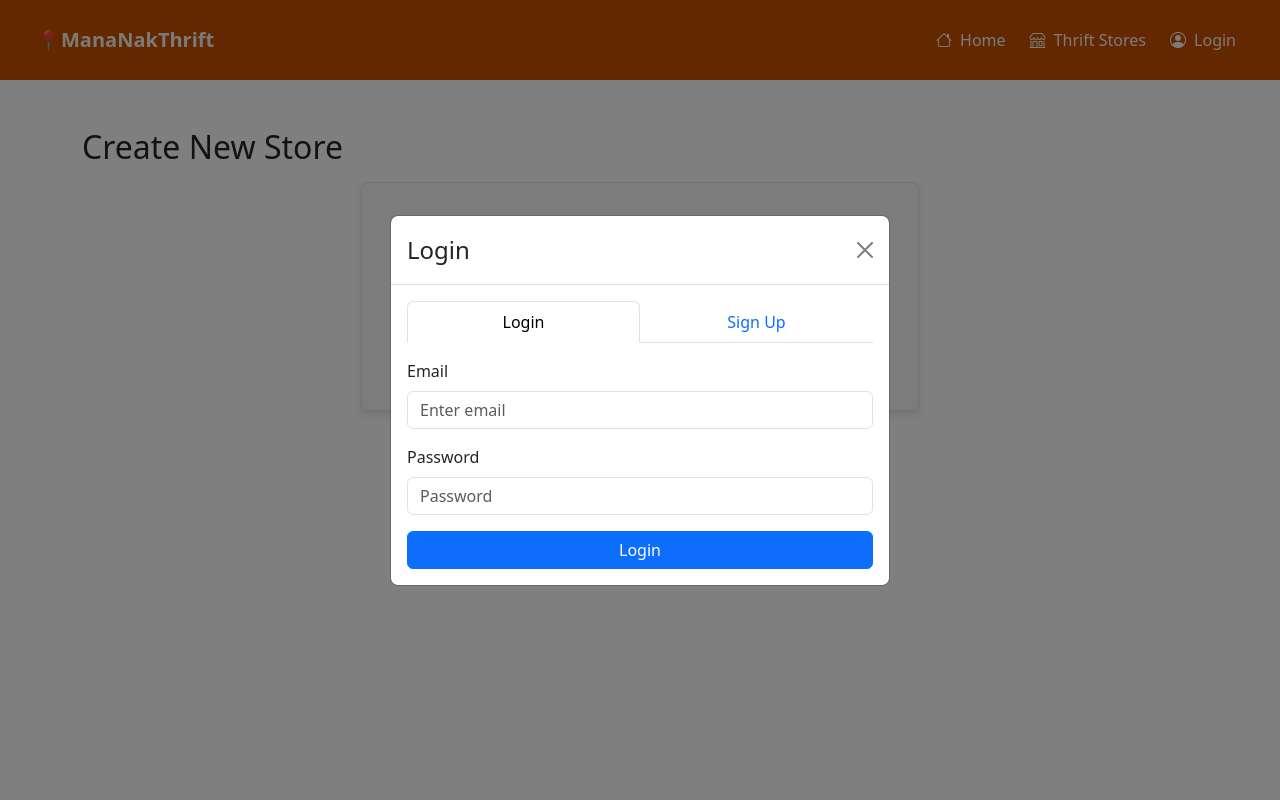
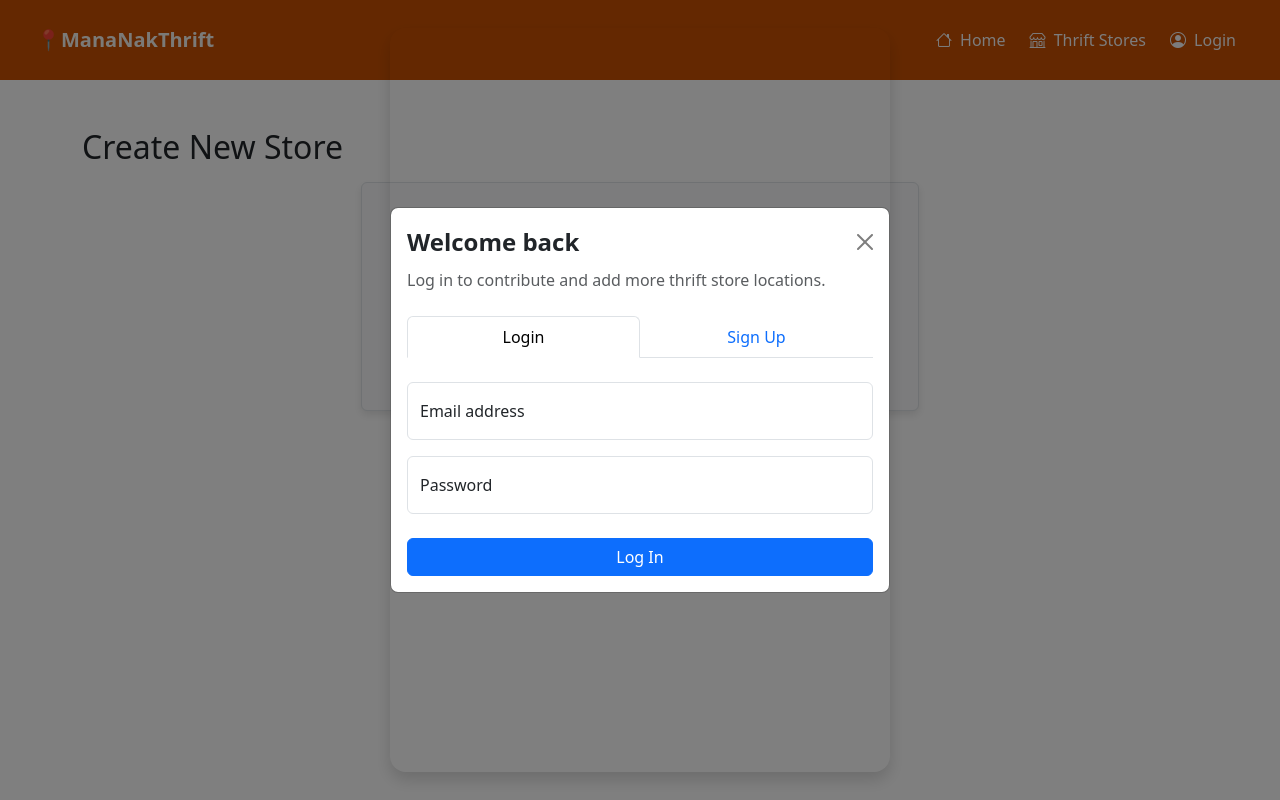
Before and after one commit to Nik-MdNazari/mananak-thrift, a React (Vite) app: page /stores/new in a window 1280 px wide. Built offline with nearby package versions, Linux system fonts and the light colour scheme; no server answers.

Commit message:
Refactored login code + updated Home page UI

```diff
--- a/src/App.jsx
+++ b/src/App.jsx
@@ -11,11 +11,13 @@ import ProtectedRoute from './components/ProtectedRoute'
 import CreateStore from './pages/CreateStore.jsx';
 import EditStore from './pages/EditStore.jsx';
 import ToastProvider from './components/ToastProvider.jsx';
+import { LoginProvider } from './context/LoginContext.jsx';
 
 export default function App() {
   return (
     <ToastProvider>
       <AuthProvider>
+        <LoginProvider>
           <BrowserRouter>
           <AppLayout>
               <Routes>
@@ -34,6 +36,7 @@ export default function App() {
               </Routes>
           </AppLayout>
         </BrowserRouter>
+      </LoginProvider>
     </AuthProvider>
   </ToastProvider>
   )
--- a/src/components/AppNavbar.jsx
+++ b/src/components/AppNavbar.jsx
@@ -1,14 +1,17 @@
 import { Navbar, Nav, Container } from 'react-bootstrap'
 import { useContext } from 'react'
 import { AuthContext } from './AuthProvider'
+import { useLogin } from '../context/LoginContext.jsx'
 
-export default function AppNavbar({ onLoginClick, onLogout }) {
+export default function AppNavbar({ onLogout }) {
     const theme = {
-    accent: '#c85103',
-    off: '#f6f4ef',
+      accent: '#c85103',
+      off: '#f6f4ef',
     }
 
     const { currentUser } = useContext(AuthContext)
+    const { openLogin } = useLogin();
+
     const isLoggedIn = !!currentUser
 
   return (
@@ -40,7 +43,7 @@ export default function AppNavbar({ onLoginClick, onLogout }) {
         {!isLoggedIn ? (
             <Nav.Item>
                 <Nav.Link
-                onClick={onLoginClick}
+                onClick={openLogin}
                 className="text-light"
                 style={{ cursor: 'pointer' }}
                 >
--- a/src/components/LoginModal.jsx
+++ b/src/components/LoginModal.jsx
@@ -17,10 +17,11 @@ export default function LoginModal({ show, handleClose }) {
   const [password, setPassword] = useState('')
   const [confirmPassword, setConfirmPassword] = useState('')
   const [error, setError] = useState('')
+
   const navigate = useNavigate()
   const { showToast } = useToast()
 
-    const API_BASE_URL = "https://c8429e85-0cc6-41db-8186-3ad2821bb10b-00-2o2qhf461pb8k.sisko.replit.dev";
+  const API_BASE_URL = 'https://c8429e85-0cc6-41db-8186-3ad2821bb10b-00-2o2qhf461pb8k.sisko.replit.dev'
 
   const getAuthErrorMessage = (code) => {
     switch (code) {
@@ -29,11 +30,11 @@ export default function LoginModal({ show, handleClose }) {
       case 'auth/invalid-email':
         return 'Please enter a valid email address.'
       case 'auth/too-many-requests':
-            return 'Too many attempts. Please try again later.'
+        return 'Too many attempts. Try again later.'
       case 'auth/email-already-in-use':
-            return 'An account with this email already exists.'
+        return 'Email already in use.'
       case 'auth/weak-password':
-            return 'Password should be at least 6 characters.'
+        return 'Password must be at least 6 characters.'
       default:
         return 'Something went wrong. Please try again.'
     }
@@ -45,10 +46,9 @@ export default function LoginModal({ show, handleClose }) {
 
     try {
       await signInWithEmailAndPassword(auth, email, password)
-            showToast('Login successful 🎉', 'success')
+      showToast('Login successful', 'success')
       handleClose()
     } catch (err) {
-
       setError(getAuthErrorMessage(err.code))
     }
   }
@@ -63,41 +63,51 @@ export default function LoginModal({ show, handleClose }) {
     }
 
     try {
-            const userCredential = await createUserWithEmailAndPassword(
-                auth,
-                email,
-                password
-            )
+      const userCredential = await createUserWithEmailAndPassword(auth, email, password)
       const user = userCredential.user
-            await updateProfile(user, {
-                displayName: username,
-            })
+
+      await updateProfile(user, { displayName: username })
 
       await axios.post(`${API_BASE_URL}/users/sync`, {
         firebase_uid: user.uid,
         email: user.email,
-                username: username,
+        username
       })
 
-            showToast('Account created successfully 🎉', 'success')
-            handleClose();
-            navigate('/profile');
-
+      showToast('Account created successfully', 'success')
+      handleClose()
+      navigate('/profile')
     } catch (err) {
       setError(getAuthErrorMessage(err.code))
     }
   }
 
   return (
-        <Modal show={show} onHide={handleClose} centered>
-        <Modal.Header closeButton>
-            <Modal.Title>
-            {key === 'login' ? 'Login' : 'Sign Up'}
+    <Modal
+      show={show}
+      onHide={handleClose}
+      centered
+      dialogClassName="rounded-4 shadow"
+    >
+      <Modal.Header closeButton className="border-0 pb-0">
+        <Modal.Title className="fw-bold">
+          {key === 'login' ? 'Welcome back' : 'Create your account'}
         </Modal.Title>
       </Modal.Header>
 
-        <Modal.Body>
-            {error && <Alert variant="danger">{error}</Alert>}
+      <Modal.Body className="pt-2">
+        <p className="text-muted mb-4">
+          {key === 'login'
+            ? 'Log in to contribute and add more thrift store locations.'
+            : 'Join the community and start discovering & sharing thrift stores near you.'}
+        </p>
+
+        {error && (
+          <Alert variant="danger" className="d-flex align-items-center">
+            <i className="bi bi-exclamation-triangle-fill me-2"></i>
+            {error}
+          </Alert>
+        )}
 
         <Tabs
           activeKey={key}
@@ -105,25 +115,24 @@ export default function LoginModal({ show, handleClose }) {
             setKey(k)
             setError('')
           }}
-            className="mb-3"
+          className="mb-4"
           justify
         >
-            {/* LOGIN TAB */}
+          {/* LOGIN */}
           <Tab eventKey="login" title="Login">
             <Form onSubmit={handleLogin}>
-                <Form.Group className="mb-3">
-                    <Form.Label>Email</Form.Label>
+              <Form.Floating className="mb-3">
                 <Form.Control
                   type="email"
-                    placeholder="Enter email"
+                  placeholder="Email"
                   value={email}
                   onChange={(e) => setEmail(e.target.value)}
                   required
                 />
-                </Form.Group>
+                <label>Email address</label>
+              </Form.Floating>
 
-                <Form.Group className="mb-3">
-                    <Form.Label>Password</Form.Label>
+              <Form.Floating className="mb-4">
                 <Form.Control
                   type="password"
                   placeholder="Password"
@@ -131,18 +140,19 @@ export default function LoginModal({ show, handleClose }) {
                   onChange={(e) => setPassword(e.target.value)}
                   required
                 />
-                </Form.Group>
+                <label>Password</label>
+              </Form.Floating>
 
-                <Button type="submit" variant="primary" className="w-100">
-                    Login
+              <Button type="submit" variant="primary" size="md" className="w-100">
+                Log In
               </Button>
             </Form>
           </Tab>
 
-            {/* SIGNUP TAB */}
+          {/* SIGN UP */}
           <Tab eventKey="signup" title="Sign Up">
             <Form onSubmit={handleSignup}>
-
+              <Form.Floating className="mb-3">
                 <Form.Control
                   type="text"
                   placeholder="Username"
@@ -150,19 +160,21 @@ export default function LoginModal({ show, handleClose }) {
                   onChange={(e) => setUsername(e.target.value)}
                   required
                 />
-                <Form.Group className="mb-3">
-                    <Form.Label>Email</Form.Label>
+                <label>Username</label>
+              </Form.Floating>
+
+              <Form.Floating className="mb-3">
                 <Form.Control
                   type="email"
-                    placeholder="Enter email"
+                  placeholder="Email"
                   value={email}
                   onChange={(e) => setEmail(e.target.value)}
                   required
                 />
-                </Form.Group>
+                <label>Email address</label>
+              </Form.Floating>
 
-                <Form.Group className="mb-3">
-                    <Form.Label>Password</Form.Label>
+              <Form.Floating className="mb-3">
                 <Form.Control
                   type="password"
                   placeholder="Password"
@@ -170,20 +182,21 @@ export default function LoginModal({ show, handleClose }) {
                   onChange={(e) => setPassword(e.target.value)}
                   required
                 />
-                </Form.Group>
+                <label>Password</label>
+              </Form.Floating>
 
-                <Form.Group className="mb-3">
-                    <Form.Label>Confirm Password</Form.Label>
+              <Form.Floating className="mb-4">
                 <Form.Control
                   type="password"
-                    placeholder="Confirm password"
+                  placeholder="Confirm Password"
                   value={confirmPassword}
                   onChange={(e) => setConfirmPassword(e.target.value)}
                   required
                 />
-                </Form.Group>
+                <label>Confirm Password</label>
+              </Form.Floating>
 
-                <Button type="submit" variant="success" className="w-100">
+              <Button type="submit" variant="success" size="md" className="w-100">
                 Create Account
               </Button>
             </Form>
--- /dev/null
+++ b/src/context/LoginContext.jsx
@@ -0,0 +1,26 @@
+// components/LoginContext.jsx
+import { createContext, useContext, useState } from 'react'
+
+const LoginContext = createContext()
+
+export function LoginProvider({ children }) {
+  const [showLogin, setShowLogin] = useState(false)
+
+  const openLogin = () => setShowLogin(true)
+  const closeLogin = () => setShowLogin(false)
+
+  return (
+    <LoginContext.Provider value={{ showLogin, openLogin, closeLogin }}>
+      {children}
+    </LoginContext.Provider>
+  )
+}
+
+// Custom hook for easy access
+export function useLogin() {
+  const context = useContext(LoginContext)
+  if (!context) {
+    throw new Error('useLogin must be used within LoginProvider')
+  }
+  return context
+}
--- a/src/layouts/AppLayout.jsx
+++ b/src/layouts/AppLayout.jsx
@@ -1,19 +1,18 @@
 import { useState, useEffect } from 'react'
 import AppNavbar from '../components/AppNavbar'
-import Login from '../components/LoginModal'
+import LoginModal from '../components/LoginModal'
 import { onAuthStateChanged, signOut } from 'firebase/auth'
 import { auth } from '../firebase'
 import ConfirmModal from '../components/ConfirmModal'
 import { useToast } from '../components/ToastProvider'
+import { useLogin } from '../context/LoginContext'
 
 export default function AppLayout({ children }) {
     const [user, setUser] = useState(null)
-    const [showLogin, setShowLogin] = useState(false)
     const [showLogoutModal, setShowLogoutModal] = useState(false)
     const { showToast } = useToast()
 
-    const openLogin = () => setShowLogin(true)
-    const closeLogin = () => setShowLogin(false)
+    const { showLogin, openLogin, closeLogin } = useLogin();
 
     useEffect(() => {
         const unsubscribe = onAuthStateChanged(auth, (firebaseUser) => {
@@ -38,9 +37,7 @@ export default function AppLayout({ children }) {
   return (
     <>
       <AppNavbar
-        onLoginClick={openLogin}
         onLogout={() => setShowLogoutModal(true)}
-        isLoggedIn={!!user}
       />
 
       {/* Page Content */}
@@ -49,7 +46,7 @@ export default function AppLayout({ children }) {
       </main>
 
       {/* Global Login Modal */}
-      <Login
+      <LoginModal
         show={showLogin}
         handleClose={closeLogin}
       />
--- a/src/pages/Home.jsx
+++ b/src/pages/Home.jsx
@@ -1,13 +1,15 @@
-import { useState, useEffect } from 'react'
-import { Container, Form, Row, Col, Nav, Navbar, InputGroup, Button } from 'react-bootstrap'
-import AppNavbar from '../components/AppNavbar.jsx'
+import { useState, useEffect, useContext } from 'react'
+import { Container, Form, Row, Col, InputGroup, Button, Card } from 'react-bootstrap'
+import { AuthContext } from '../components/AuthProvider.jsx'
+import { useLogin } from '../context/LoginContext.jsx'
 import ThriftStoreCard from '../components/ThriftStoreCard.jsx'
 import ThriftStoresList from './ThriftStoresList.jsx'
-import Login from '../components/LoginModal.jsx'
+import { useNavigate } from 'react-router-dom'
+
 
 const API_BASE_URL = "https://c8429e85-0cc6-41db-8186-3ad2821bb10b-00-2o2qhf461pb8k.sisko.replit.dev";
 
-export default function Home() {
+export default function Home({ onLoginClick}) {
     const theme = {
         dark: '#45595a',
         accent: '#c85103',
@@ -16,10 +18,14 @@ export default function Home() {
         off: '#f6f4ef'
     }
 
+    const { currentUser } = useContext(AuthContext);
+    const { openLogin } = useLogin();
+
     const [stores, setStores] = useState([]);
     const [loading, setLoading] = useState(false);
     const [error, setError] = useState(null);
     const [search, setSearch] = useState('');
+    const navigate = useNavigate();
 
     useEffect(() => {
         async function fetchStores() {
@@ -41,6 +47,31 @@ export default function Home() {
 
         fetchStores()
     }, [])
+
+    // Filter stores based on search query
+    const filteredStores = stores.filter(store => {
+        const searchLower = search.toLowerCase();
+
+        return (
+            store.name?.toLowerCase().includes(searchLower) ||
+            store.description?.toLowerCase().includes(searchLower) ||
+            store.address?.city?.toLowerCase().includes(searchLower) ||
+            store.address?.state?.toLowerCase().includes(searchLower) ||
+            store.address?.full_address?.toLowerCase().includes(searchLower) ||
+            store.address?.address_line_1?.toLowerCase().includes(searchLower)
+        );
+    });
+
+    // Handler for Add Store button
+    const handleAddStoreClick = () => {
+        if (!currentUser) {
+            // If user is not logged in...  show login modal
+            openLogin();
+        } else {
+            // If user is logged in... navigate to add store page
+            navigate("/stores/new")  // or use React Router's navigate
+        }
+    }
 
     return (
         <div style={{ minHeight: '100vh', backgroundColor: theme.off, color: theme.dark }}>
@@ -68,21 +99,52 @@ export default function Home() {
                                     style={{ borderColor: theme.off, backgroundColor: '#ffffff', fontSize: '1.2rem' }}
                                     className='px-3 py-3'
                                 />
-                                <Button
-                                    onClick={() => {}}
-                                    style={{ backgroundColor: theme.dark, borderColor: theme.dark, color: theme.off }}
-                                >
-                                    <i className="bi bi-search me-1"></i>Search
-                                </Button>
                             </InputGroup>
                         </Form>
                     </Col>
                 </Row>
 
                 {/* Featured Thrift Store Section */}
+                <Card className="p-3 border-0 shadow-sm" style={{ backgroundColor: theme.light }}>
+                    <div className='d-flex justify-content-between align-items-center mb-1'>
+                        <div>
+                            <h3 className='fw-bold mb-0' style={{ color: theme.accent }}>
+                                {search ? `Search Results (${filteredStores.length})` : "Featured Thrift Stores"}
+                            </h3>
+                        </div>
+                        <div className='d-flex gap-2'>
+                            <Button
+                                variant='outline-dark'
+                                style={{ borderColor: 'dark', color: theme.off, backgroundColor: theme.dark }}
+                                >
+                                <i className="bi bi-geo-alt-fill me-2"></i>
+                                Find Nearest
+                            </Button>
+                            <Button
+                                variant='outline-dark'
+                                style={{ borderColor: 'dark', color: theme.off, backgroundColor: theme.dark }}
+                                onClick={handleAddStoreClick}
+                            >
+                                Add or update stores
+                            </Button>
+                        </div>
+                    </div>
+                </Card>
+
+                <div className="pt-1 pb-3">
+                        <Button
+                            variant="link"
+                            style={{ color: theme.dark, textDecoration: 'none' }}
+                            className="fw-semibold"
+                            onClick={() => navigate('/stores')}
+                        >
+                            View All Stores <i className="bi bi-arrow-right ms-1"></i>
+                        </Button>
+                </div>
+
                 <Row>
-                    {stores.map(store => (
-                        <Col xs={12} md={6} lg={4} className="mb-4" key={store.id}>
+                    {filteredStores.map(store => (
+                        <Col xs={12} md={6} lg={4} className="mb-4" key={store.ts_id}>
                             <ThriftStoreCard store={store} />
                         </Col>
                     ))}
```
Lines whose indentation alone changed are shown as unchanged.
